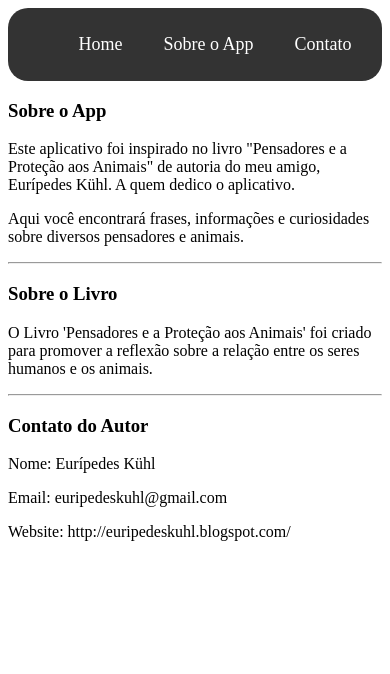
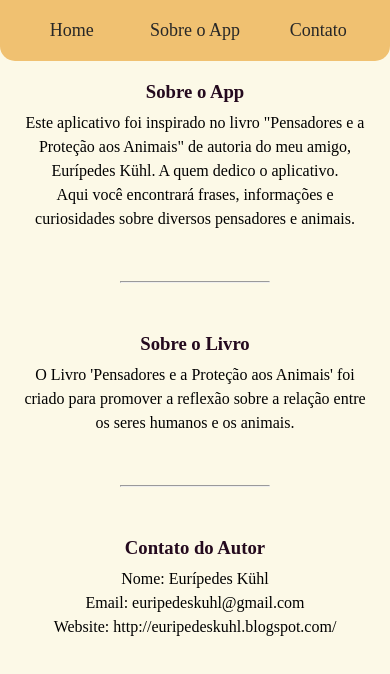
Before and after one commit to Amicuchi/OsPensadores, a React (Vite) app: page /sobre-app in a window 390 px wide. Shown: the top 674 px of the page. Built offline with nearby package versions, Linux system fonts and the light colour scheme.

Commit message:
CSS: Criação e modificação de estilos para Mobile First

```diff
--- a/src/index.css
+++ b/src/index.css
@@ -1,21 +1,41 @@
-.home-container {
-    text-align: center;
-    padding: 20px;
+:root {
+    --primeira: #272727;
+    --segunda: #90c58e;
+    --terceira: #919191;
+    --quarta: #240a1e;
+    --bg-primario: #fcf9e7;
+    --bg-secundario: #f0c171;
 }
 
-.big-button {
-    padding: 20px;
-    font-size: 18px;
-    margin: 10px;
-    width: 100%;
-    height: 150px;
-    border-radius: 25px;
+* {
+    margin: 0;
+    padding: 0;
+    box-sizing: border-box;
 }
 
+body {
+    background: var(--bg-primario);
+    max-width: 800px;
+}
+
+h1,
+h2,
+h3 {
+    color: var(--quarta);
+    margin-bottom: .5rem;
+}
+
+.container {
+    padding: 20px;
+    text-align: center;
+}
+
+/* Navbar */
 .navbar {
-    background-color: #333;
+    background-color: var(--bg-secundario);
+    border-radius: 0 0 15px 15px;
+    line-height: 2.5rem;
     padding: 10px;
-    border-radius: 20px;
 }
 
 .nav-links {
@@ -24,17 +44,141 @@
     justify-content: space-around;
 }
 
+.nav-links li {
+    width: 120px;
+    text-align: center;
+}
+
+.nav-links li:hover {
+    border-radius: 20px;
+    background-color: var(--segunda);
+}
+
 .nav-links li a {
-    color: white;
     text-decoration: none;
     font-size: 18px;
+    color: var(--primeira);
 }
 
-.sobre-app-container,
-.sobre-autor-container {
+/* Home Page */
+.big-button {
     padding: 20px;
+    font-size: 18px;
+    margin: 10px;
+    width: 80%;
+    height: 30vh;
+    border-radius: 25px;
+    background: var(--terceira);
+    color: white;
+}
+
+.big-button:hover {
+    background: var(--segunda);
+}
+
+/* Sobre o App e Autor */
+.content {
+    display: flex;
+    flex-direction: column;
+    align-items: center;
+    margin-bottom: 70px;
     text-align: center;
 }
+
+.content p {
+    line-height: 1.5rem;
+}
+
+hr {
+    width: 150px;
+    margin: 50px auto;
+}
+
+/* Pensadores e Animais*/
+.detalhe {
+    padding: 20px;
+}
+
+.detalhe h2 {
+    text-align: center;
+}
+
+.detalhe img {
+    width: 80%;
+    max-width: 250px;
+    height: auto;
+    display: block;
+    margin: 20px auto;
+    border-radius: 20px;
+    background-color: red;
+}
+
+.detalhe hr {
+    margin: 20px auto;
+}
+
+.card{
+    padding: 1rem;
+    margin-top: 10px;
+    border-radius: 10px;
+    box-shadow: 0 -2px 10px rgba(0, 0, 0, 0.4);
+}
+
+.detalhe ul li {
+    list-style: none;
+    margin-bottom: 1rem;
+    transition: background-color 0.3s ease;
+    border-radius: 10px;
+    padding: 10px;
+    margin: 10px 0;
+}
+
+/* Estilo para linhas ípares */
+.detalhe ul li:nth-child(odd) {
+    background-color: #c6dfc5;
+}
+
+/* Estilo para linhas pares */
+.detalhe ul li:nth-child(even) {
+    background-color: var(--bg-primario);
+}
+
+
+/* Navegação Inferior */
+.navegacao {
+    display: flex;
+    position: fixed;
+    bottom: 0;
+    left: 0;
+    justify-content: space-evenly;
+    align-items: center;
+    width: 100%;
+    height: 2.5rem;
+    line-height: 1.2rem;
+    background-color: white;
+    box-shadow: 0 -2px 10px rgba(0, 0, 0, 0.1);
+}
+
+.navegacao button {
+    width: 40%;
+    height: 2rem;
+    margin: 0 10px;
+    font-size: 1.1rem;
+    cursor: pointer;
+    border: none;
+    border-radius: 5px;
+    transition: background-color 0.3s;
+    color: var(--primeira);
+    background-color: var(--segunda);
+}
+
+.navegacao button:hover {
+    background-color: var(--bg-secundario);
+    color: var(--primeira);
+}
+
+
+
 
 
 @media (min-width: 600px) {
```
